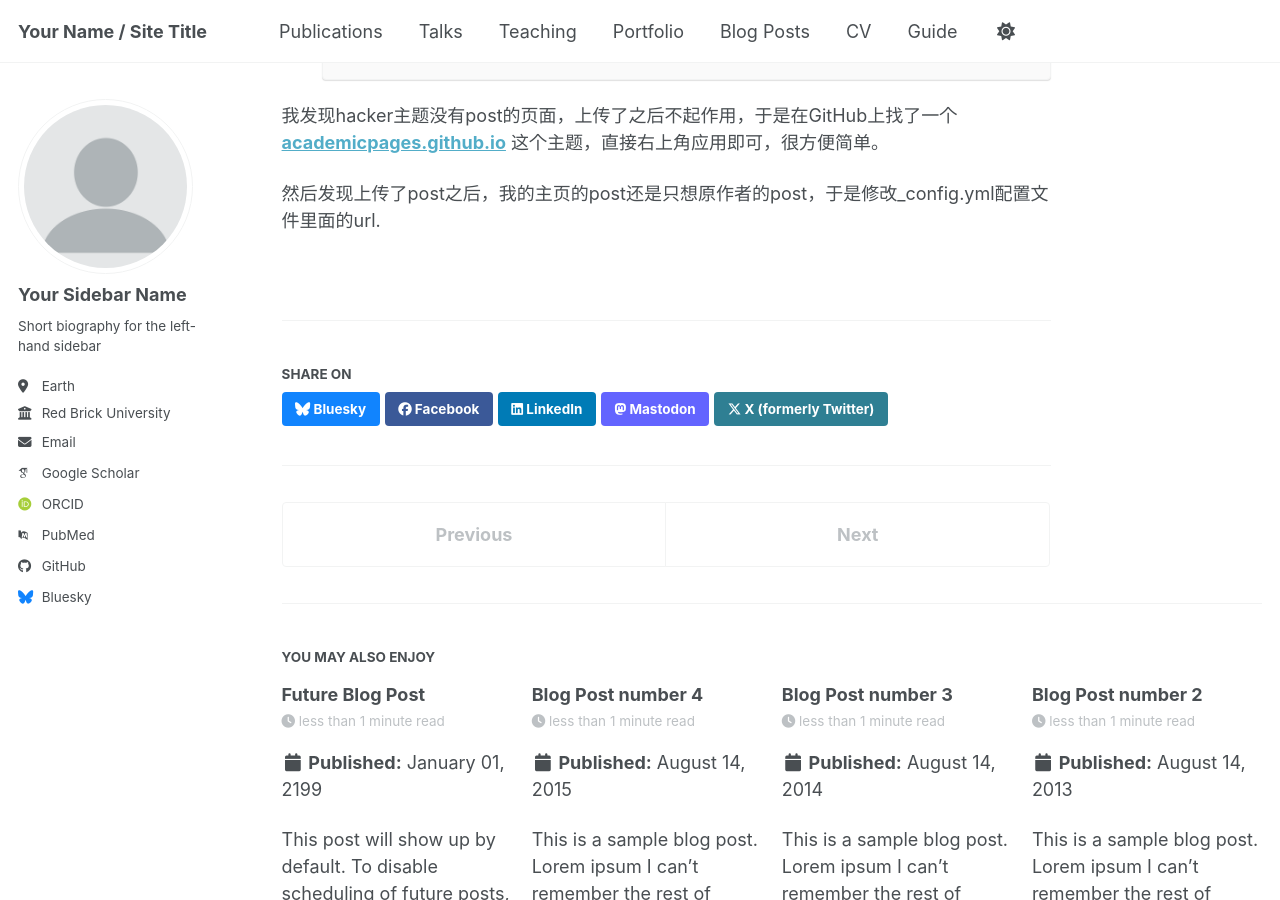
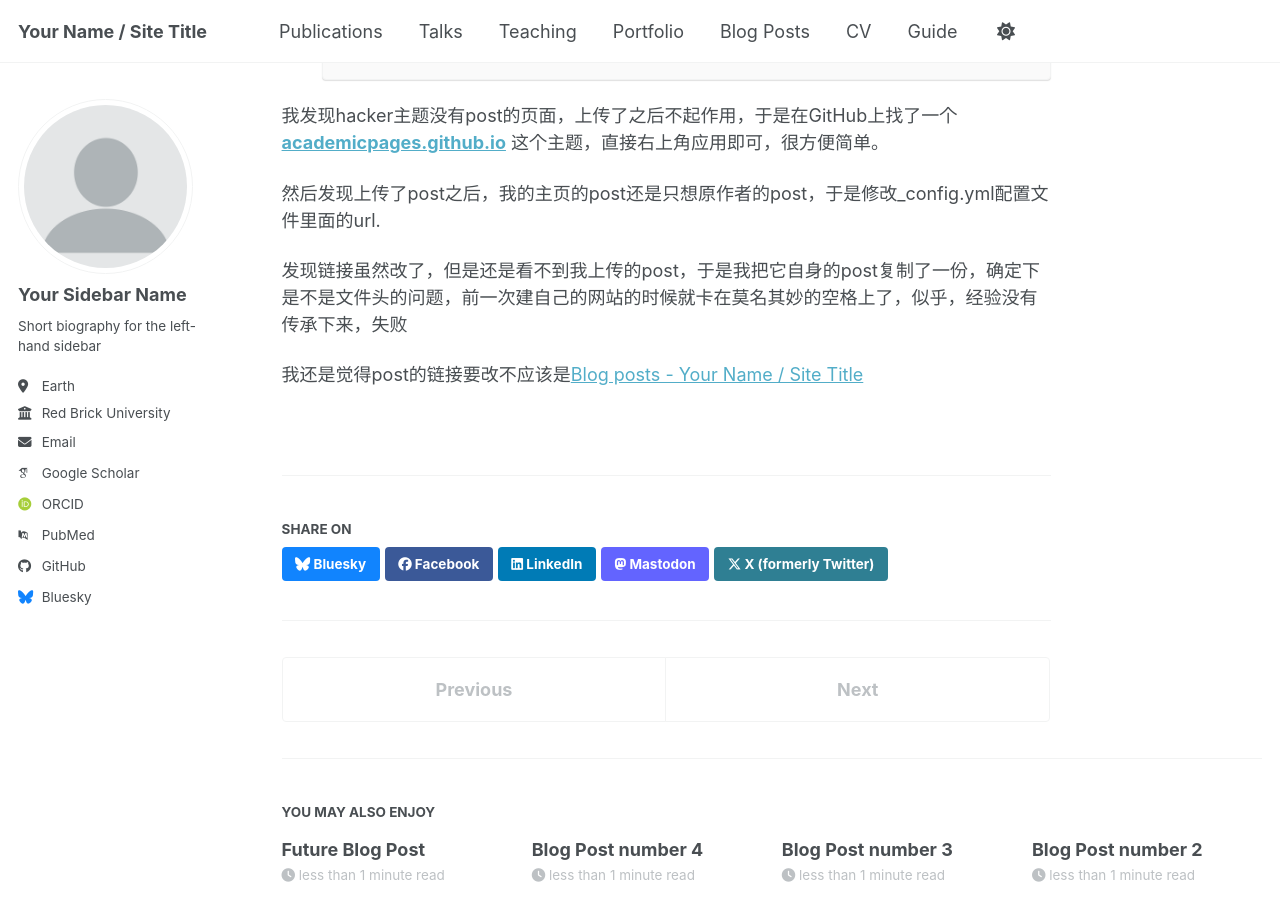
Before and after one commit to Khalil-Nan/Khalil-Nan.github.io, a Jekyll site: the page built from _posts/2026-02-02-create-pages.md, in a window 1280 px wide and 900 px high, scrolled down 900 px. Built offline with Jekyll 4.4.1, drawn with Linux system fonts in a browser that asks for light colours; some web fonts are replaced; a script bundle is joined from its source files by our own code; library files that are not in the unit come from our copies.

Commit message:
修改自带文章看到底是哪里的问题

```diff
--- a/_posts/2026-02-02-create-pages.md
+++ b/_posts/2026-02-02-create-pages.md
@@ -36,3 +36,7 @@ https://docs.github.com/en/pages/quickstart
 我发现hacker主题没有post的页面，上传了之后不起作用，于是在GitHub上找了一个**[academicpages.github.io](https://github.com/academicpages/academicpages.github.io)** 这个主题，直接右上角应用即可，很方便简单。
 
 然后发现上传了post之后，我的主页的post还是只想原作者的post，于是修改_config.yml配置文件里面的url.
+
+发现链接虽然改了，但是还是看不到我上传的post，于是我把它自身的post复制了一份，确定下是不是文件头的问题，前一次建自己的网站的时候就卡在莫名其妙的空格上了，似乎，经验没有传承下来，失败
+
+我还是觉得post的链接要改不应该是[Blog posts - Your Name / Site Title](https://khalil-nan.github.io/year-archive/)
```
Also changed, not shown: _posts/2012-08-14-blog-post-1.md (+1 -1 lines).
